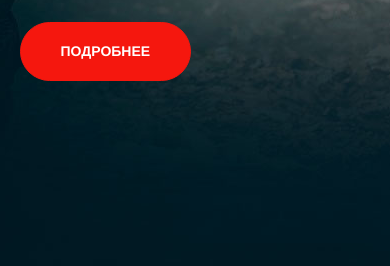
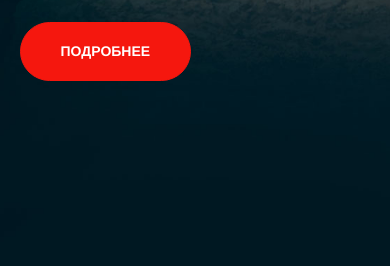
Before and after one commit to filimonich/air-asia, a plain HTML site: page index.html in a window 390 px wide. Shown: the part 578-844 px from the top of the page. Drawn offline with nearby package versions, Linux system fonts and the light colour scheme.

Commit message:
fix: update background for wrapper_main

```diff
--- a/styles/layout/layout.css
+++ b/styles/layout/layout.css
@@ -88,7 +88,9 @@ button {
   }
 
   .wrapper_main {
-    background: url("../../image/main/hero-top.jpg") no-repeat center left 30%;
+    /* background: url("../../image/main/hero-top.jpg") no-repeat center left 30%; */
+    background: url("../../image/main/hero-top.jpg")no-repeat 33%;
+    background-size: cover;
   }
 
   .container  {
```
